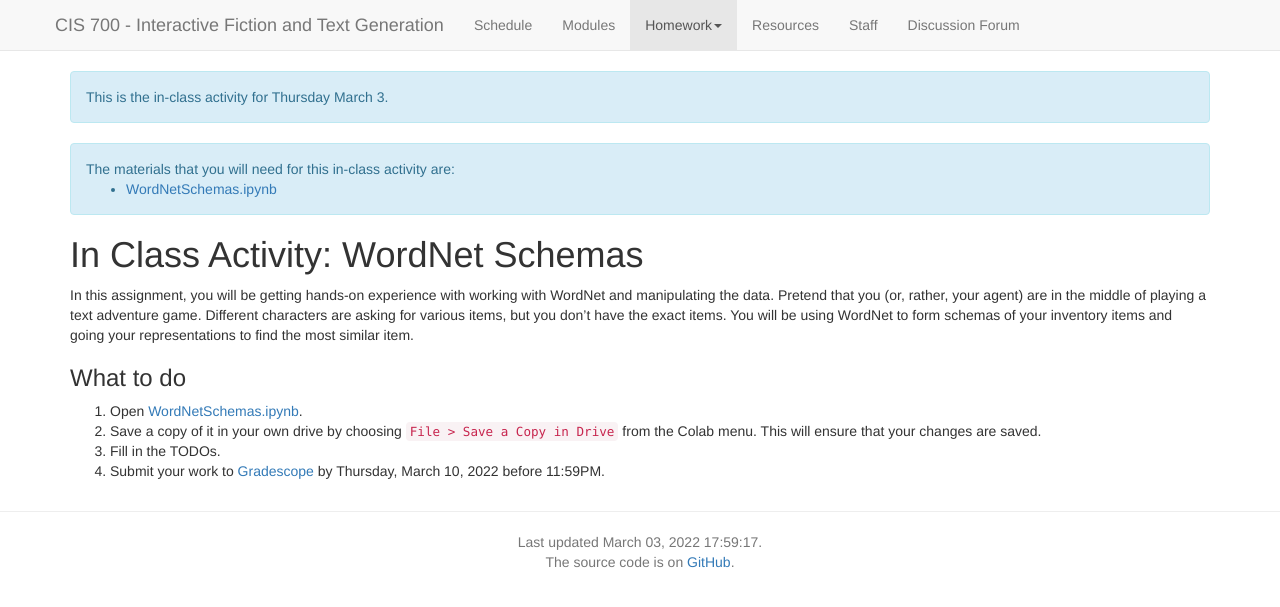
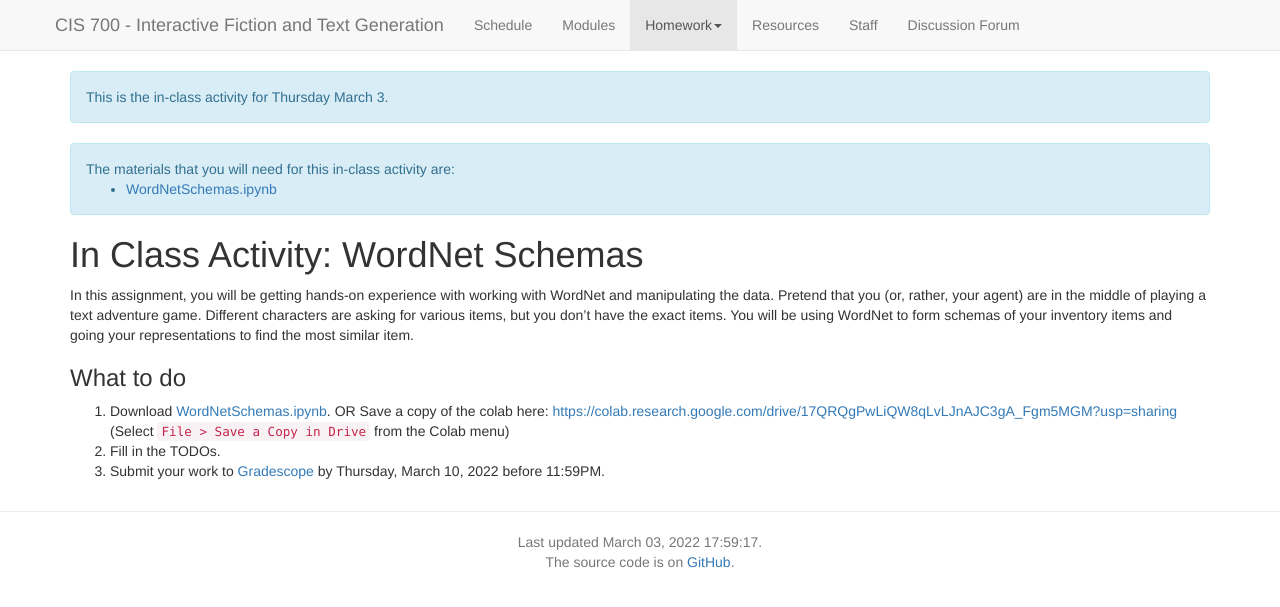
Before and after one commit to interactive-fiction-class/interactive-fiction-class.github.io, a Jekyll site: the page built from in_class_activities/schemas/schemas.md, in a window 1280 px wide. Shown: the top 607 px of the page. Built offline with Jekyll 4.4.1, drawn with Linux system fonts in a browser that asks for light colours; nearby versions of some CDN libraries; a script that is not in the unit is left out.

Commit message:
colab link

```diff
--- a/in_class_activities/schemas/schemas.md
+++ b/in_class_activities/schemas/schemas.md
@@ -60,7 +60,6 @@ Pretend that you (or, rather, your agent) are in the middle of playing a text ad
 
 ### What to do
 
-1. Open [{{page.materials[0].name}}]({{page.materials[0].url}}).
-2. Save a copy of it in your own drive by choosing `File > Save a Copy in Drive` from the Colab menu.  This will ensure that your changes are saved.
-3. Fill in the TODOs.
-4. Submit your work to [Gradescope]({{page.submission_link}}) by {{ page.due_date | date: "%A, %B %-d, %Y" }} before {{ page.due_date | date: "%I:%M%p" }}.
+1. Download [{{page.materials[0].name}}]({{page.materials[0].url}}). OR Save a copy of the colab here: [https://colab.research.google.com/drive/17QRQgPwLiQW8qLvLJnAJC3gA_Fgm5MGM?usp=sharing](https://colab.research.google.com/drive/17QRQgPwLiQW8qLvLJnAJC3gA_Fgm5MGM?usp=sharing) (Select `File > Save a Copy in Drive` from the Colab menu)
+2. Fill in the TODOs.
+3. Submit your work to [Gradescope]({{page.submission_link}}) by {{ page.due_date | date: "%A, %B %-d, %Y" }} before {{ page.due_date | date: "%I:%M%p" }}.
```
